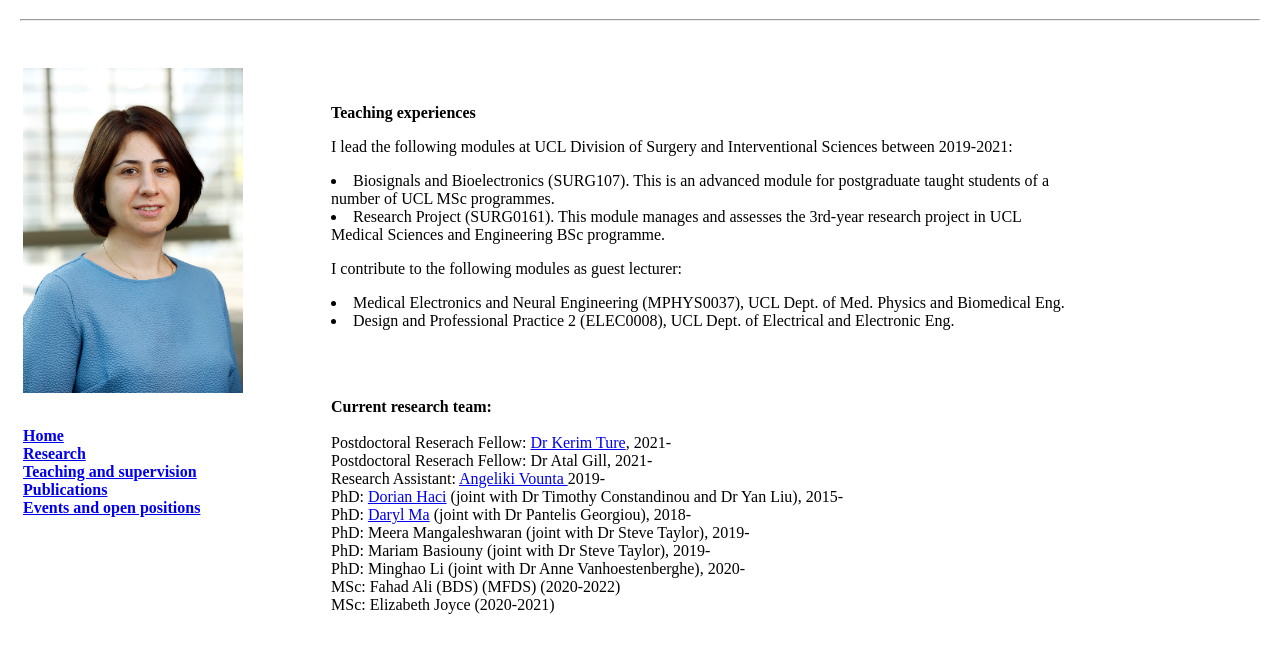
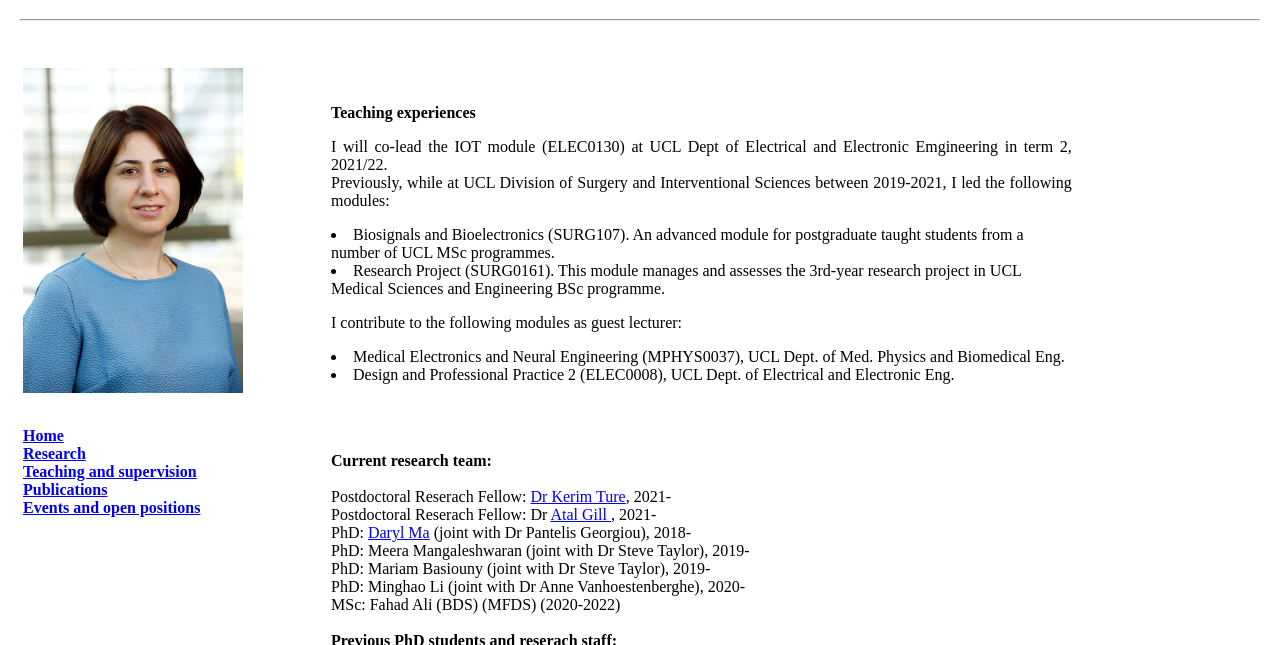
Before and after one commit to sghoreish/sghoreish.github.io, a plain HTML site: page teachingndsupervision.html in a window 1280 px wide. Shown: the part 99-744 px from the top of the page. Drawn offline with Linux system fonts and the light colour scheme.

Commit message:
Update teachingndsupervision.html

```diff
--- a/teachingndsupervision.html
+++ b/teachingndsupervision.html
@@ -47,8 +47,10 @@
 <b> Teaching experiences</b>
 
 <p align="justify">
-I lead the following modules at UCL Division of Surgery and Interventional Sciences between 2019-2021:
-                             <li> Biosignals and Bioelectronics (SURG107). This is an advanced module for postgraduate taught students of a number of UCL MSc programmes.</li>
+I will co-lead the IOT module (ELEC0130) at UCL Dept of Electrical and Electronic Emgineering in term 2, 2021/22. <br>
+
+                  Previously, while at UCL Division of Surgery and Interventional Sciences between 2019-2021, I led the following modules:
+                             <li> Biosignals and Bioelectronics (SURG107). An advanced module for postgraduate taught students from a number of UCL MSc programmes.</li>
            <li> Research Project (SURG0161). This module manages and assesses the 3rd-year research project in UCL Medical Sciences and Engineering BSc programme. </li>
 
 </p>
@@ -71,26 +73,27 @@ I lead the following modules at UCL Division of Surgery and Interventional Scien
 <p align="justify">
 <b>Current research team:</b><br> <br>
              Postdoctoral Reserach Fellow: <a href=https://iris.ucl.ac.uk/iris/browse/profile?upi=KTURE55> Dr Kerim Ture</a>, 2021-<br>
-             Postdoctoral Reserach Fellow: Dr Atal Gill,  2021-<br>
-             Research Assistant:  <a href=https://iris.ucl.ac.uk/iris/browse/profile?upi=AVOUN07> Angeliki Vounta </a> 2019- <br>
-             PhD:     <a href=http://www.imperial.ac.uk/people/d.haci14>Dorian Haci</a> (joint with Dr Timothy Constandinou and Dr Yan Liu), 2015- <br>
+             Postdoctoral Reserach Fellow: Dr  <a href=https://www.ucl.ac.uk/electronic-electrical-engineering/people/dr-atal-gill> Atal Gill </a>,  2021-<br>
+
+
              PhD:        <a href=https://darylmafulham.wixsite.com/webpage>Daryl Ma</a> (joint with Dr Pantelis Georgiou), 2018- <br>
              PhD:     Meera Mangaleshwaran  (joint with Dr Steve Taylor), 2019- <br>
              PhD:     Mariam Basiouny  (joint with Dr Steve Taylor), 2019- <br>
              PhD:    Minghao Li  (joint with Dr Anne Vanhoestenberghe), 2020- <br>
+             MSc: Fahad Ali (BDS) (MFDS) (2020-2022)<br>
 
-
-
-             MSc: Fahad Ali (BDS) (MFDS) (2020-2022)<br>
-             MSc: Elizabeth Joyce (2020-2021) <br>
 
                   <br>
 
+  <b>Previous PhD students and reserach staff:</b><br> <br>
+  Research Assistant:   Angeliki Vounta, 2019-2021 <br>
+  PhD:     <a href=http://www.imperial.ac.uk/people/d.haci14>Dorian Haci</a> (joint with Dr Timothy Constandinou and Dr Yan Liu), 2015-2021 <br>
 
-
+                   <br>
  </p>
 <p align="justify">
-<b>Previous students (click on the name to see thesis):</b><br>
+<b>Previous MEng & MSc students (click on the name to see thesis):</b><br>
+MSc (2021): Elizabeth Joyce, Piotr Bomba <br>
 MSc (2020): <a href=Theses/Qiuyuan-Li.pdf> Qiuyuan Li </a>, <a href=Theses/Mahsa-Zarmehr.pdf> Mahsa Zarmehr </a> ,<a href=Theses/Vitella-Fomenko.pdf> Vitella Fomenko </a>,  <a href="https://www.federicofries.com/"> Federico Fries</a> <br>
 MSc (2019): <a href=Theses/Xueling-Gao.pdf> Xueling Gao </a>, <a href=Theses/Arisara-Amrapala.pdf> Arisara (Lily) Amrapala </a> <b> Winner of the John Scales award 2019</b> <br>
 MSc (2018): <a href=Theses/Vinnothini_PCB_EIS_thesis.pdf> Vinnothini Rasalingam </a>, <a href=Theses/Bruno_Donato.pdf> Bruno Dunato </a> <br>
```
